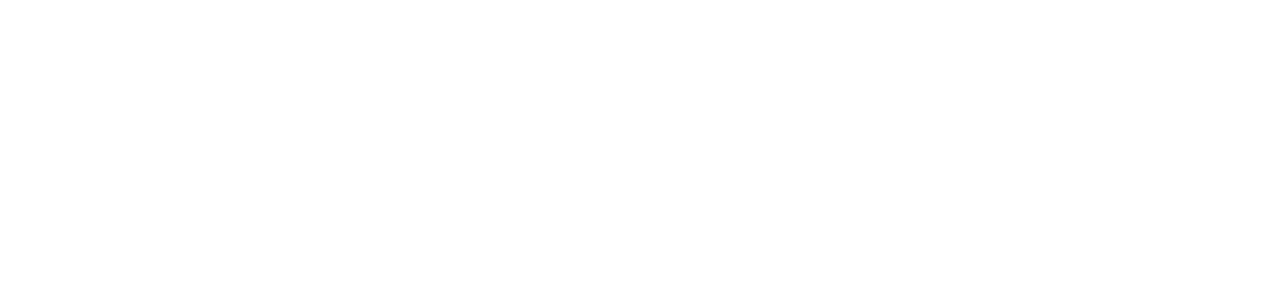
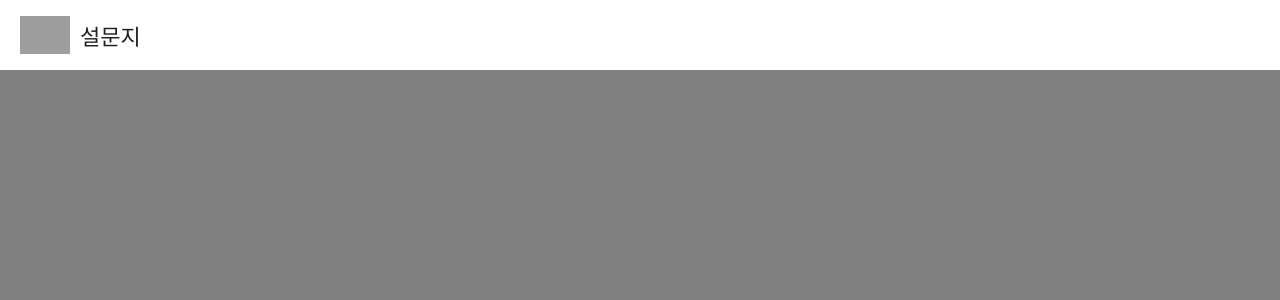
Before and after one commit to choseongchan3712/portfolio-survey-app, a React (Create React App) app: page /new_page in a window 1280 px wide. Shown: the top 300 px of the page. Built offline with nearby package versions, Linux system fonts and the light colour scheme; grey boxes are pictures that could not be loaded.

Commit message:
main_header complete

```diff
--- /dev/null
+++ b/src/Components/MainHeader.tsx
@@ -0,0 +1,50 @@
+import { Link } from "react-router-dom";
+import styled from "styled-components";
+
+const Container = styled.div`
+  position: absolute;
+  z-index: 990;
+  top: 0;
+  left: 0;
+  width: 100%;
+  height: 70px;
+  display: flex;
+  align-items: center;
+  padding: 0 20px;
+  background-color: var(--box-color);
+  a {
+    display: flex;
+    text-decoration: none;
+    color: var(--main-color);
+    height: 100%;
+    align-items: center;
+    .img {
+      display: flex;
+      align-items: center;
+      justify-content: center;
+      width: 50px;
+    }
+    .name {
+      padding-left: 10px;
+      font-size: var(--heading-size);
+    }
+  }
+`;
+
+const MainHeader = (): JSX.Element => {
+  return (
+    <Container>
+      <Link to={"/"}>
+        <div className="img">
+          <img
+            src="https://www.gstatic.com/images/branding/product/1x/forms_2020q4_48dp.png"
+            alt="main_img"
+          />
+        </div>
+        <div className="name">설문지</div>
+      </Link>
+    </Container>
+  );
+};
+
+export default MainHeader;
--- a/src/Components/global/Header.tsx
+++ /dev/null
@@ -1,5 +0,0 @@
-const Header = ():JSX.Element => {
-  return <></>;
-};
-
-export default Header;
--- a/src/Page/Main.tsx
+++ b/src/Page/Main.tsx
@@ -1,5 +1,33 @@
-const Main = ():JSX.Element => {
-  return <></>;
+import styled from "styled-components";
+import MainHeader from "../Components/MainHeader";
+
+const Container = styled.div`
+  position: relative;
+  z-index: 0;
+  top: 0;
+  left: 0;
+  width: 100vw;
+  min-height: 100vh;
+  height: 100%;
+  .wrap {
+    width: 100%;
+    min-height: 100vh;
+    height: 100%;
+    position: relative;
+    z-index: 0;
+    top: 0;
+    left: 0;
+    background-color: gray;
+  }
+`;
+
+const Main = (): JSX.Element => {
+  return (
+    <Container>
+      <MainHeader />
+      <div className="wrap"></div>
+    </Container>
+  );
 };
 
 export default Main;
--- a/src/Router.tsx
+++ b/src/Router.tsx
@@ -4,12 +4,10 @@
 import SavedPage from "./Page/SavedPage";
 import Preview from "./Page/Preview";
 import Write from "./Page/Write";
-import Header from "./Components/global/Header";
 
 const Router = () => {
   return (
     <HashRouter>
-      <Header />
       <Routes>
         <Route path="/" element={<Main />} />
         <Route path="/new_page" element={<NewPage />} />
```
